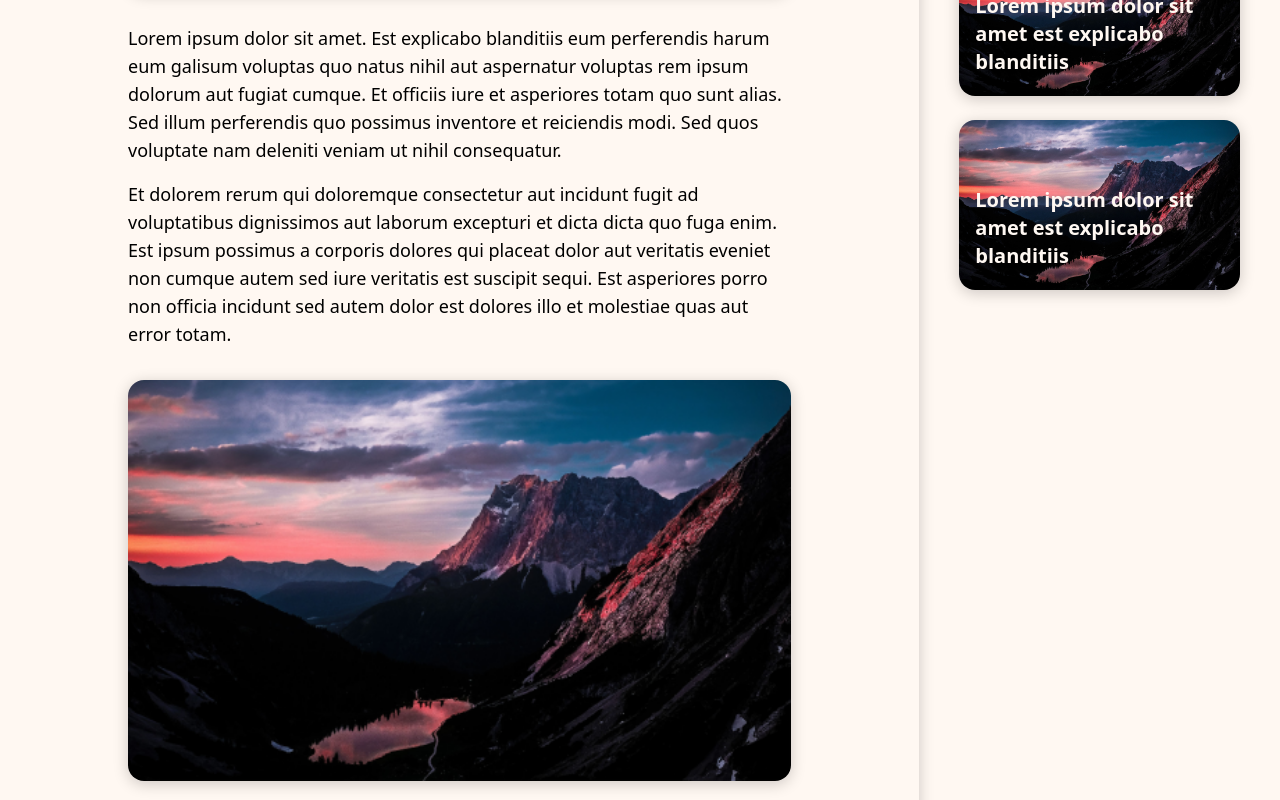
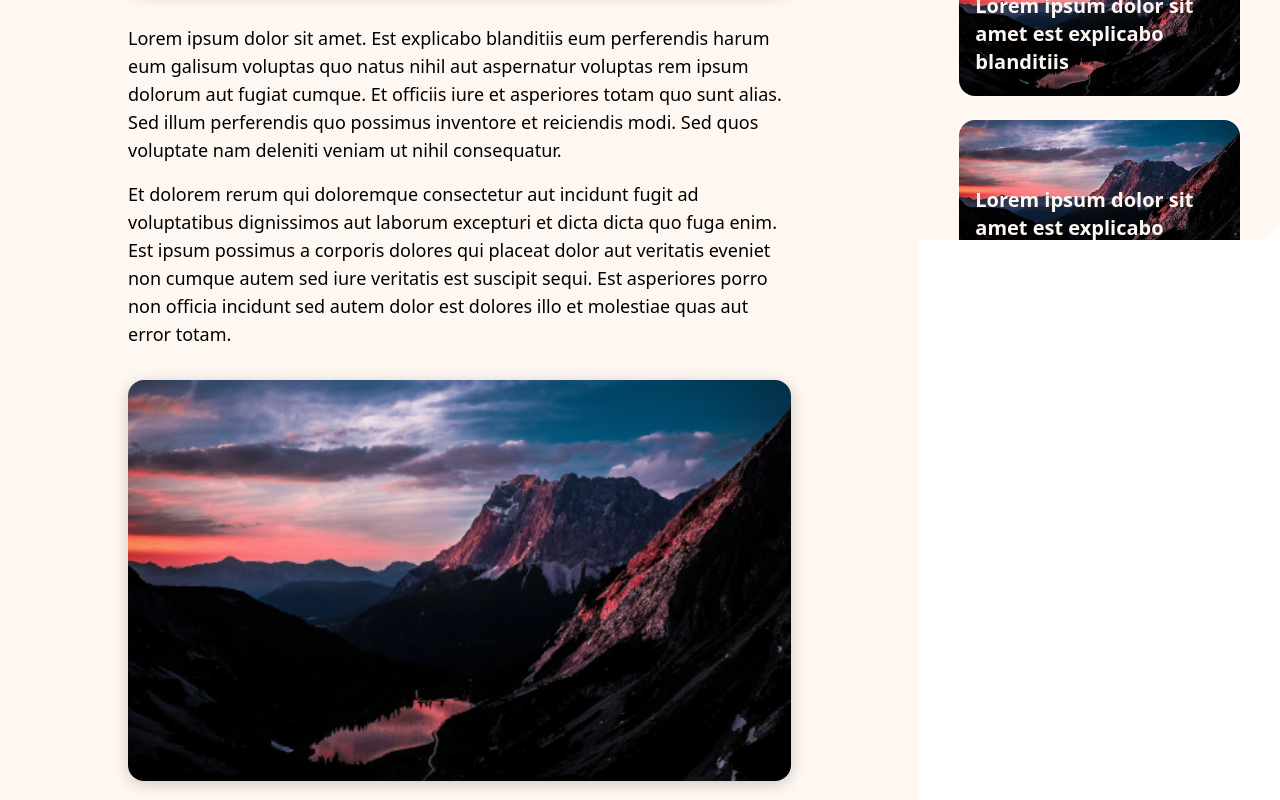
Before and after one commit to dannyfrelink/affiliate-blog, a React (Create React App) app: page /blogs/1 in a window 1280 px wide. Shown: the part 1280-2080 px from the top of the page. Built offline with nearby package versions, Linux system fonts and the light colour scheme; the HTML template or start-up script is replaced by a standard one.

Commit message:
feat: trying to make SideBar sticky and scroll with the rest

```diff
--- a/src/components/general/Container.tsx
+++ b/src/components/general/Container.tsx
@@ -11,7 +11,7 @@ const Container: React.FC<ContainerProps> = ({ children, className }) => {
 
 	return (
 		<section
-			className={`bg-primary rounded-3xl shadow-subtle ${className} ${
+			className={`bg-primary rounded-3xl ${className} ${
 				screenSize < 750
 					? "px-[7.5vw] py-7"
 					: screenSize < 1250
--- a/src/components/general/Footer.tsx
+++ b/src/components/general/Footer.tsx
@@ -11,7 +11,7 @@ const Footer: React.FC<FooterProps> = () => {
 		<div>
 			<ScrollToTopButton />
 			<div
-				className={`flex items-center justify-center relative before:bg-background before:absolute before:inset-0 before:-top-6 before:z-[-1] ${
+				className={`flex items-center justify-center relative before:bg-background before:absolute before:inset-0 before:-top-6 before:z-[-99] ${
 					screenSize < 750
 						? "h-12 before:h-[4.5rem]"
 						: screenSize < 1250
--- a/src/components/pages/blogs/NextBlog.tsx
+++ b/src/components/pages/blogs/NextBlog.tsx
@@ -15,7 +15,7 @@ const NextBlog: React.FC<NextBlogProps> = ({ blog }) => {
 	return (
 		<Link to={`/blogs/${blog.id}`} className="relative block">
 			<img
-				className="rounded-2xl shadow-subtle w-full"
+				className="rounded-2xl w-full"
 				src={coverImage}
 				alt="Blog Cover"
 			/>
--- a/src/components/pages/blogs/SideBar.tsx
+++ b/src/components/pages/blogs/SideBar.tsx
@@ -9,9 +9,13 @@ interface SideBarProps {
 	blogs: Destination[];
 	id: number;
 }
-
+// ${
+// 	scrolled > 500 && scrolledUp
+// 		? "h-[calc(100vh-4.5rem)] top-[4.5rem]"
+// 		: "h-screen top-0"
+// }
 const SideBar: React.FC<SideBarProps> = ({ blogs, id }) => {
-	const { screenSize } = useAppContext();
+	const { screenSize, scrolled, scrolledUp } = useAppContext();
 	return (
 		<Container
 			className={`${
@@ -19,11 +23,16 @@ const SideBar: React.FC<SideBarProps> = ({ blogs, id }) => {
 					? ""
 					: screenSize < 1000
 					? ""
-					: `w-[1150px] ${screenSize < 1250 ? "!px-6" : "!px-10"} ${
+					: `sticky h-screen overflow-y-scroll w-[1150px] rounded-l-none ${
+							scrolled > 600 && scrolledUp
+								? "top-[4.5rem]"
+								: "top-0"
+					  } ${screenSize < 1250 ? "!px-6" : "!px-10"} ${
 							screenSize > 1500 && "w-[900px] !px-12"
 					  }`
 			}`}
 		>
+			<div className={``}>
 				<div>
 					<H3
 						className={`text-center ${
@@ -41,6 +50,25 @@ const SideBar: React.FC<SideBarProps> = ({ blogs, id }) => {
 
 					<NextBlogs blogs={blogs} id={id} />
 				</div>
+
+				<div className="mt-10">
+					<H3
+						className={`text-center ${
+							screenSize < 750
+								? "mb-3"
+								: screenSize < 1000
+								? "mb-4"
+								: `!text-left ${
+										screenSize < 1250 ? "mb-4" : "mb-5"
+								  }`
+						}`}
+					>
+						Ontdek meer
+					</H3>
+
+					<NextBlogs blogs={blogs} id={id} />
+				</div>
+			</div>
 		</Container>
 	);
 };
--- a/src/pages/Blogs/BlogPost.tsx
+++ b/src/pages/Blogs/BlogPost.tsx
@@ -19,7 +19,7 @@ const BlogPost = () => {
 	const sections = Object.values(blog.content);
 
 	return (
-		<div className="overflow-y-hidden">
+		<div>
 			<Header
 				Image={() => <img src={coverImage} alt="Viewpoint" />}
 				title={blog.title}
@@ -28,8 +28,13 @@ const BlogPost = () => {
 				align="bottom"
 			/>
 
-			<div className={screenSize >= 1000 ? "flex" : ""}>
-				<div>
+			<div className={screenSize >= 1000 ? "flex relative" : ""}>
+				<div
+					className={`z-[1] ${
+						screenSize > 1000 &&
+						"[&>*:first-child>section]:rounded-tr-none [&>*:last-child>section]:rounded-br-none"
+					}`}
+				>
 					{sections.map((section, index) => {
 						const text = section.text;
 
```
Lines whose indentation alone changed are shown as unchanged.
